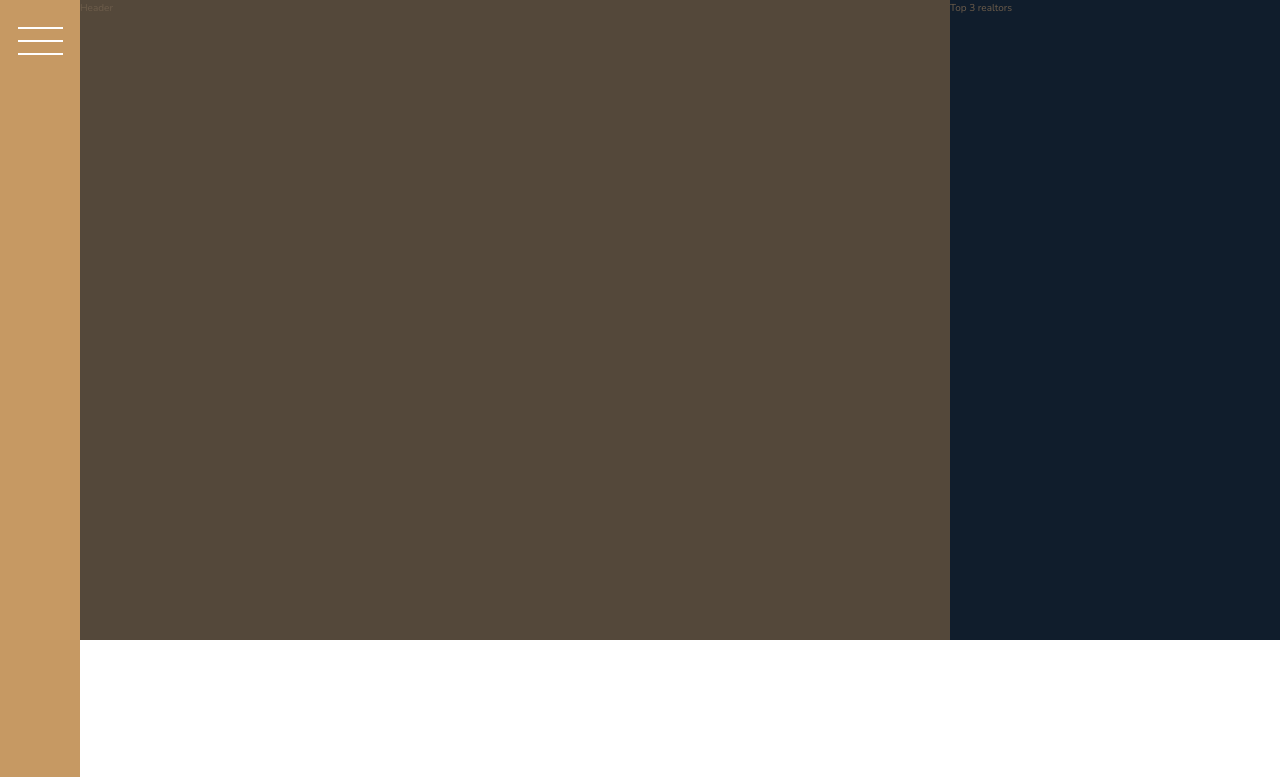
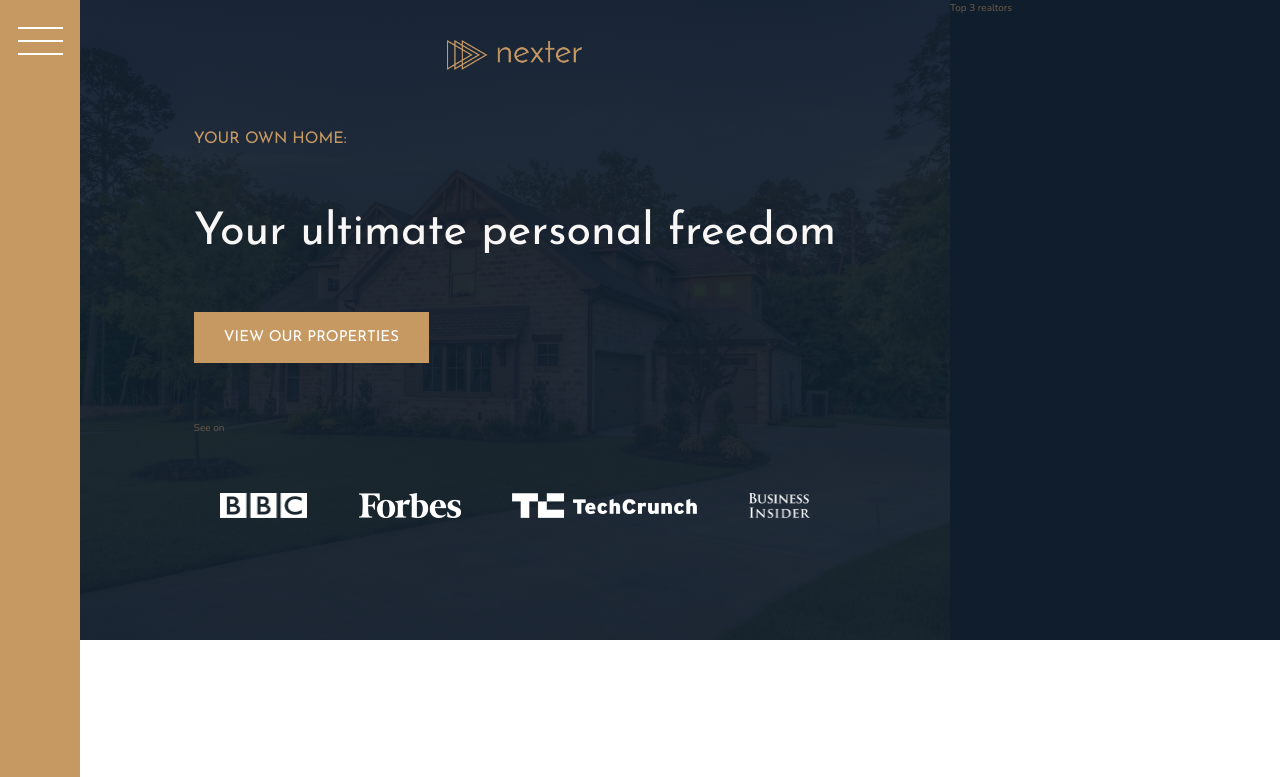
Before and after one commit to eelok/grid-3-nnexterr, a website: page index.html in a window 1280 px wide. Shown: the top 777 px of the page. Drawn offline with nearby package versions, Linux system fonts and the light colour scheme.

Commit message:
create header section, didn't finish it

```diff
--- a/index.html
+++ b/index.html
@@ -15,7 +15,19 @@
             <button class="nav--btn"></button>
         </div>
         <header class="header">
-            Header
+            <img src="img/logo.png" alt="Nexter logo" class="header__logo">
+            <h4 class="heading-3">Your own home:</h4>
+            <h1 class="heading-1">Your ultimate personal freedom</h1>
+            <button class="btn header__btn">View our properties</button>
+
+            <div class="header__seenon-text">See on</div>
+            <div class="header__seenon-logos">
+                <img src="img/logo-bbc.png" alt="Seen on logo-1" class="header__logo">
+                <img src="img/logo-forbes.png" alt="Seen on logo-2" class="header__logo">
+                <img src="img/logo-techcrunch.png" alt="Seen on logo-3" class="header__logo">
+                <img src="img/logo-bi.png" alt="Seen on logo-4" class="header__logo">
+            </div>
+
         </header>
         <div class="realtors">
             Top 3 realtors
--- a/sass/_header.scss
+++ b/sass/_header.scss
@@ -1,4 +1,38 @@
 .header{
-    background-color: $color-grey-dark-1;
     grid-column: full-start / col-end 6;
+    background-image: linear-gradient(
+        rgba($color-secondary, .93),
+        rgba($color-secondary, .93)),
+         url(../img/hero.jpeg);
+    background-size: cover;
+    background-position: center;
+    padding: 8rem;
+    padding-top: 4rem;
+
+    display: grid;
+    grid-template-rows: 1fr, min-content, 6rem, 1fr;
+    grid-template-columns: max-content;
+    grid-row-gap: 1.5rem;
+    justify-content: center;
+
+    &__logo {
+        height: 3rem;
+        justify-self: center;
+    }
+    &__seenon-tex {
+        font-size: 1.5rem;
+    }
+    &__btn{
+        justify-self: start;
+        align-self: start;
+    }
+
+    &__seenon-logos {
+        display: flex;
+        justify-content: space-around;
+
+        img {
+            height: 2.5rem;
+        }
+    }
 }
--- a/sass/_typography.scss
+++ b/sass/_typography.scss
@@ -2,8 +2,12 @@
     font-family: $font-display;
     font-weight: 400;
 }
-.heading-1{
+.heading-1 {
     @extend %heading;
+    font-size: 4.5rem;
+    color: $color-grey-light-1;
+    line-height: 1;
+
 }
 .heading-2{
     @extend %heading;
```
Also changed, not shown: css/style.css.
